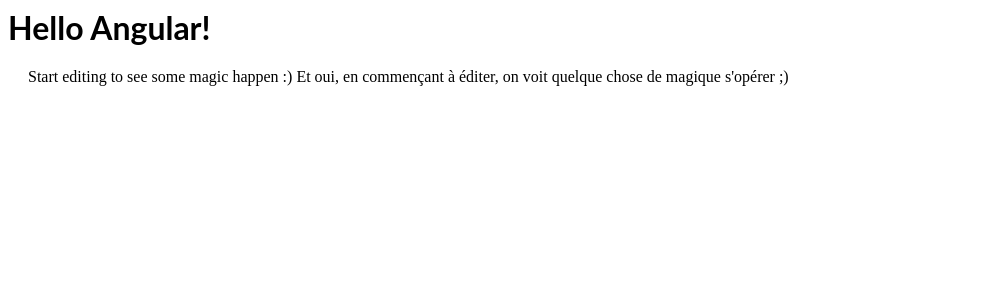
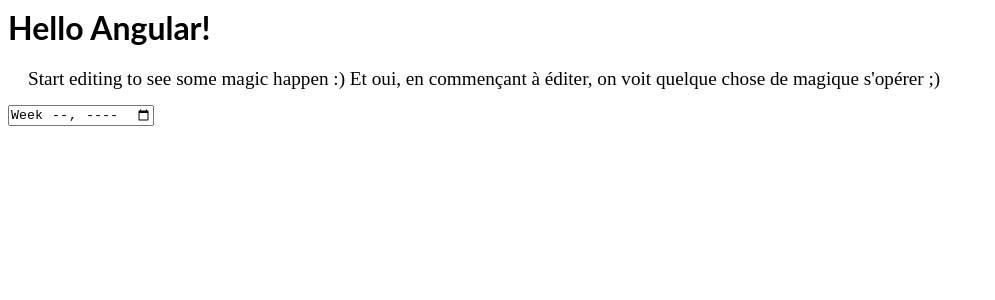
Before and after one commit to vdval/angular-kwcyn2, an Angular app: page / in a window 1280 px wide. Shown: the top 300 px of the page, without its empty margins (0-995 px from the left). Built offline with nearby package versions, Linux system fonts and the light colour scheme.

Commit message:
2 files modified

```diff
--- a/src/app/app.component.css
+++ b/src/app/app.component.css
@@ -1,8 +1,8 @@
 body {
   font : 72%/1.5 "Trebuchet MS", "Lucida Grande", "Lucida Sans Unicode", Verdana, sans-serif; }
 
-  h2, h3, h4, p, ul, blockquote {
-    margin : 0 20px .75em;
-  }
+h2, h3, h4, p, ul, blockquote {
+  margin : 0 20px .75em;  }
+
 p {
-  font-size : 100%; }
+  font-size : 120%; }
--- a/src/app/app.component.html
+++ b/src/app/app.component.html
@@ -1,5 +1,6 @@
 <hello name="{{ name }}"></hello>
 <p>
   Start editing to see some magic happen :)
-  Et oui, en commençant à éditer, on voit quelque chose de magique s'opérer ;)
+Et oui, en commençant à éditer, on voit quelque chose de magique s'opérer ;)
 </p>
+<input type="week" name="semaine">
```
